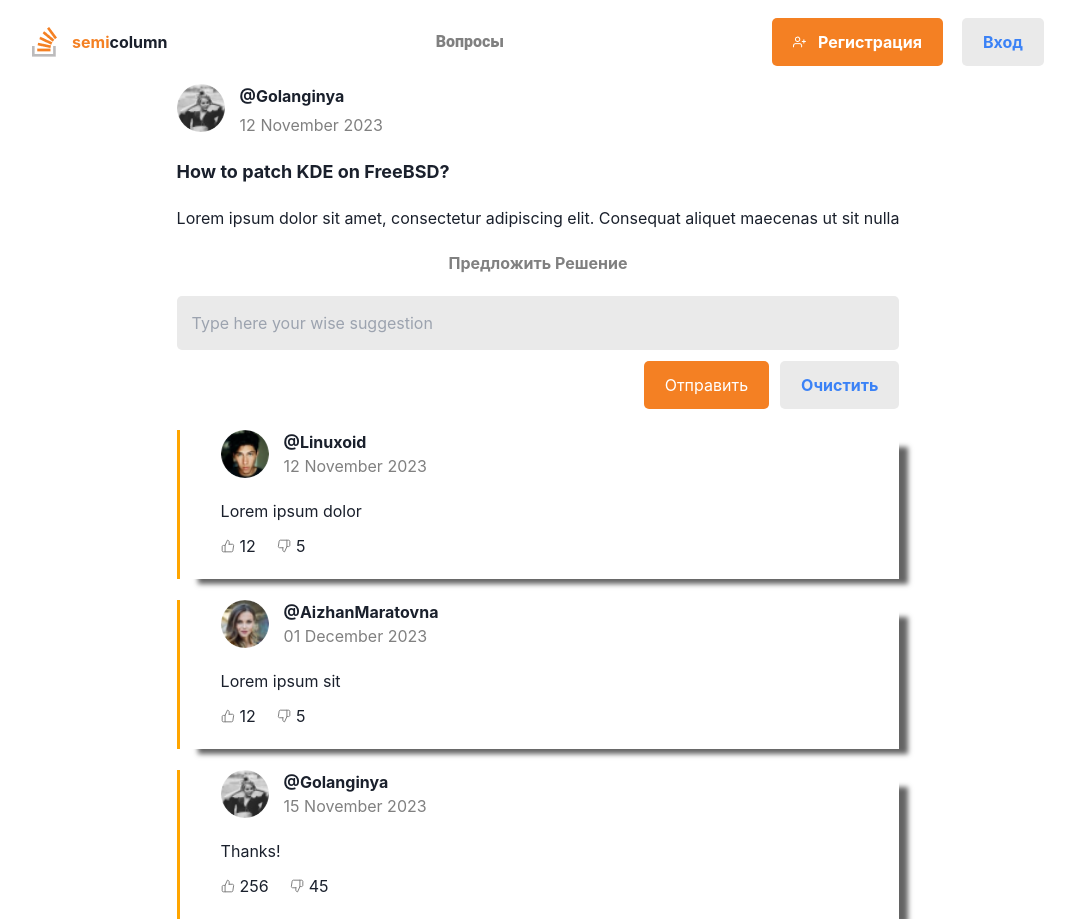
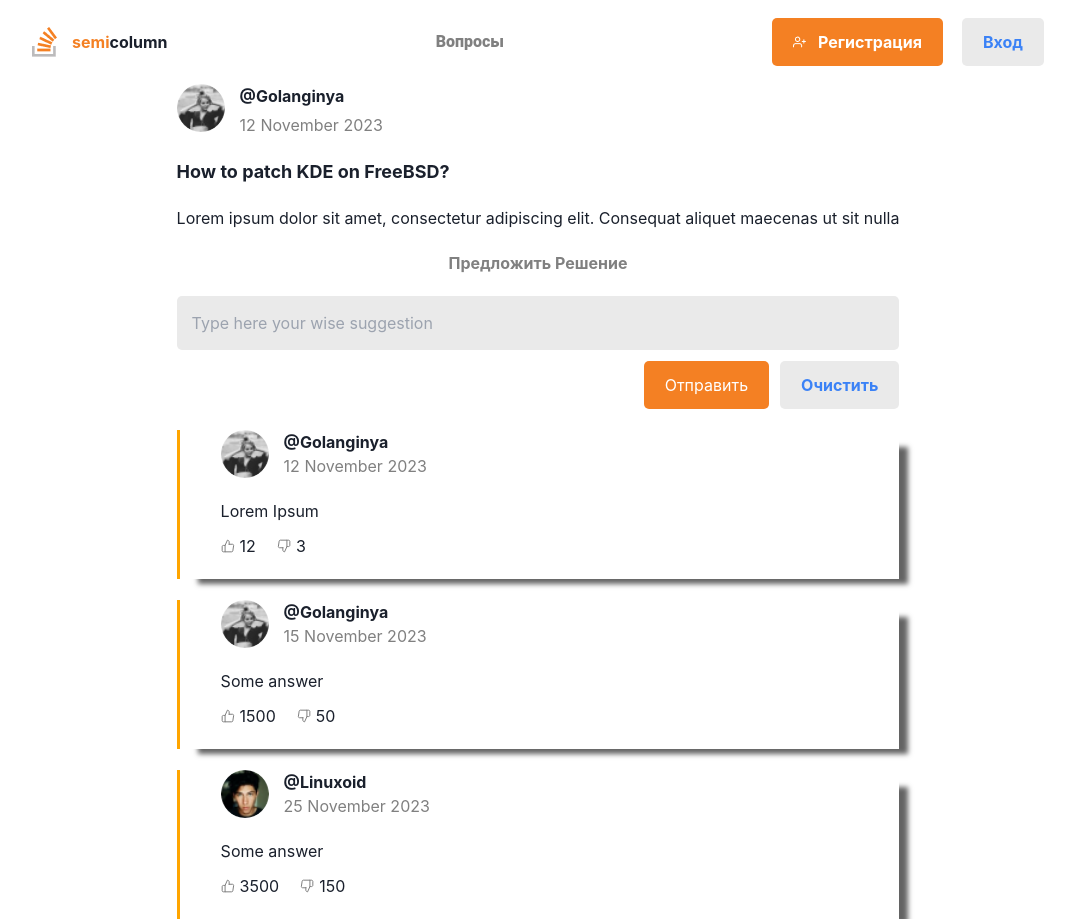
Before and after one commit to cofeek-codes/year3half2, a React (Vite) app in the folder kp/project/: page /question/1 in a window 1280 px wide. Shown: the whole page, without its empty margins (102-1177 px from the left). Built offline with nearby package versions, Linux system fonts and the light colour scheme.

Commit message:
question can be answered

```diff
--- a/kp/project/package.json
+++ b/kp/project/package.json
@@ -19,7 +19,8 @@
     "react-dom": "^18.2.0",
     "react-markdown": "^9.0.1",
     "react-router-dom": "^6.22.3",
-    "sass": "^1.72.0"
+    "sass": "^1.72.0",
+    "zustand": "^4.5.2"
   },
   "devDependencies": {
     "@types/react": "^18.2.66",
--- a/kp/project/src/pages/QuestionPage.tsx
+++ b/kp/project/src/pages/QuestionPage.tsx
@@ -5,11 +5,42 @@ import { mockQuestions } from "../mock/mockQuestions"
 import { Avatar } from "@chakra-ui/react"
 import { mockUsers } from "../mock/MockUsers"
 import { images } from "../utils/imageLoader"
+import { useEffect, useState } from "react"
+import { TAnswer } from "../types/TComment"
+import { useAnswersStore } from "../store/answersStore"
 
 const QuestionPage = () => {
-   const { id } = useParams()
-   const question = mockQuestions.find(q => q.id == id)
-   const author = mockUsers.find(u => u.id == question?.authorId)
+   const { id } = useParams();
+   const question = mockQuestions.find(q => q.id == id);
+   const author = mockUsers.find(u => u.id == question?.authorId);
+   const [answerContent, setAnswerContent] = useState('');
+   const setQuestionId = useAnswersStore.getState().setQuestionId;
+   const setAnswers = useAnswersStore.getState().setAnswers;
+   const answers = useAnswersStore((state) => state.answers);
+   const [localAnswers, setLocalAnswers] = useState<TAnswer[]>(answers);
+
+   useEffect(() => {
+      setQuestionId(id)
+   }, [])
+
+   useEffect(() => {
+      setLocalAnswers(answers);
+   }, [answers]);
+
+   const addAnswer = (e) => {
+      e.preventDefault();
+      let newAnswer: TAnswer = {
+         author: mockUsers[0],
+         content: answerContent,
+         likes: 0,
+         dislikes: 0,
+         questionId: id,
+         time: new Date().toLocaleString(),
+      };
+      setQuestionId(id);
+      setAnswers([newAnswer, ...localAnswers]);
+   };
+
    return <RootLayout>
       <div className="quesiton__wrapper">
          <div className="user__info">
@@ -37,16 +68,16 @@ const QuestionPage = () => {
          </div>
          <div className="question__answer__form">
             <div className="question__answer__heading">Предложить Решение</div>
-            <form>
-               <input name="" type="text" placeholder="Type here your wise suggestion" />
-               <div class="answer__form__buttons">
+            <form onSubmit={e => addAnswer(e)}>
+               <input onChange={e => setAnswerContent(e.target.value)} name="" type="text" placeholder="Type here your wise suggestion" />
+               <div className="answer__form__buttons">
                   <button type="submit">Отправить</button>
                   <button type="clear">Очистить</button>
                </div>
             </form>
          </div>
          <div className="question__answers">
-            {question?.answers.map((a, i) => (
+            {localAnswers.map((a, i) => (
                <div key={i} className="question__answer">
                   <div className="answer__user">
                      <div className="au__avatar">
--- /dev/null
+++ b/kp/project/src/store/answersStore.ts
@@ -0,0 +1,30 @@
+import { create } from "zustand";
+import { TAnswer } from "../types/TComment";
+import { mockQuestions } from "../mock/mockQuestions";
+
+type State = {
+   answers: TAnswer[];
+   questionId: number;
+   setAnswers: (answers: TAnswer[]) => void;
+   setQuestionId: (id: number) => void;
+};
+
+const initialState: State = {
+   questionId: 0,
+   answers: []
+};
+
+export const useAnswersStore = create<State>((set) => ({
+   ...initialState,
+   setAnswers: (answers: TAnswer[]) => {
+      set((state) => ({ answers: answers }));
+      console.log('[STORE]: Answers updated:', answers);
+   },
+   setQuestionId: (id: number) => {
+      set((state) => ({
+         questionId: id,
+         answers: mockQuestions[id].answers
+      }));
+      console.log('[STORE]: questionId updated:', id);
+   },
+}));
```
Also changed, not shown: 1 other file (tests, documents, lock files or other folders).
